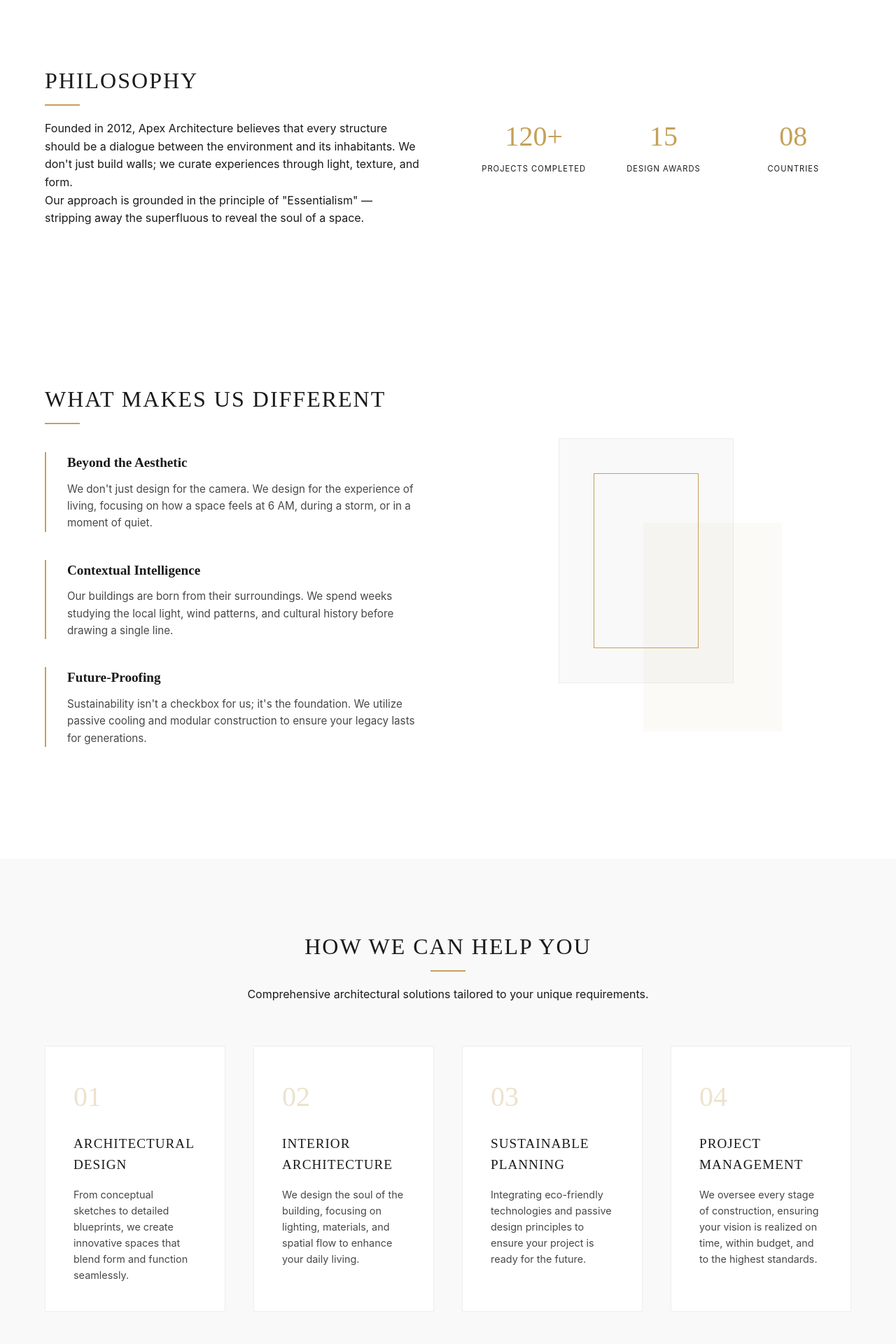
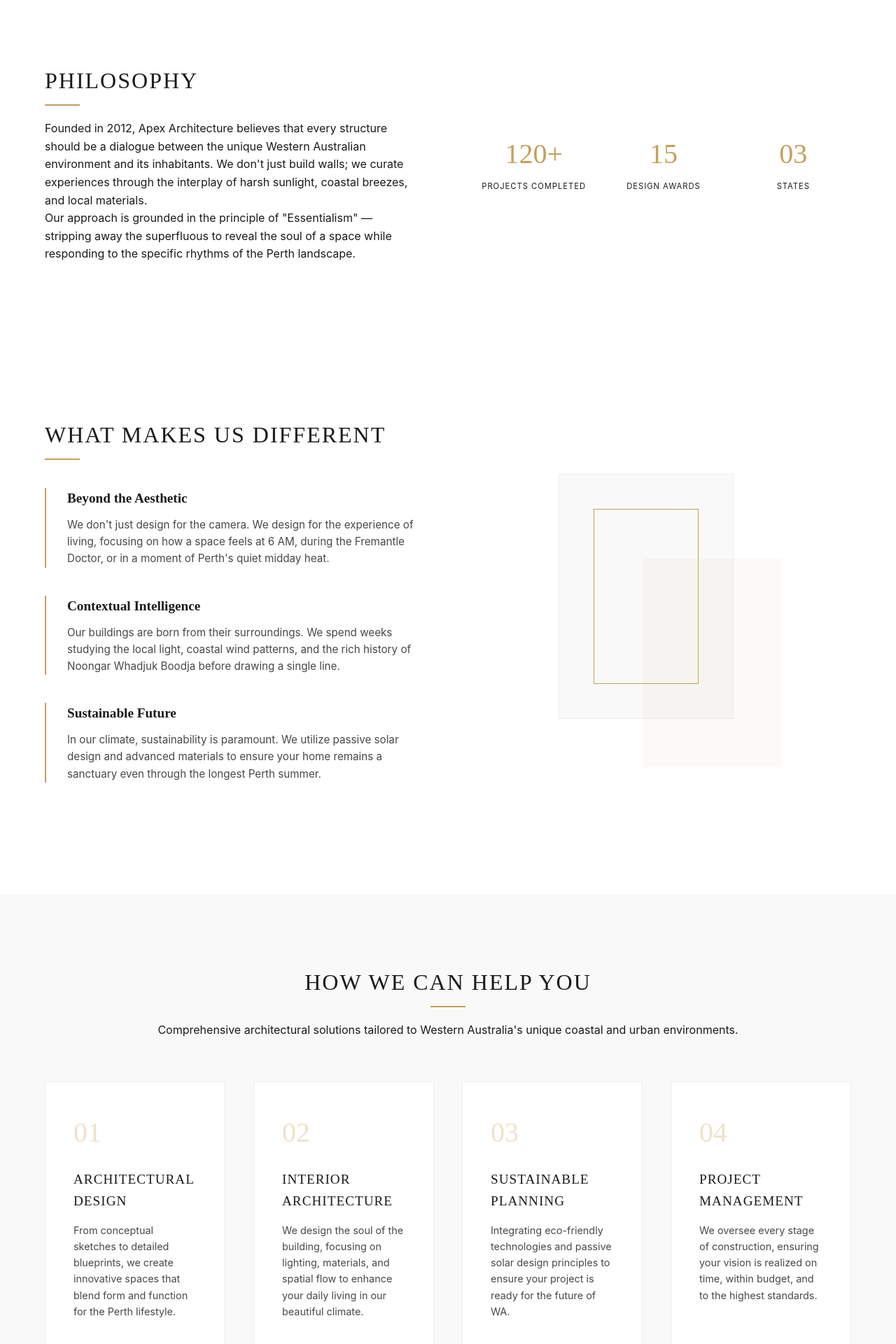
Before and after one commit to MarcusBloomfield/BuissnessWebsite, a Vue app: page / in a window 1280 px wide. Shown: the part 810-2730 px from the top of the page at 70% size. Built offline with nearby package versions, Linux system fonts and the light colour scheme.

Commit message:
FIXED: Text is now perth focused

```diff
--- a/index.html
+++ b/index.html
@@ -4,7 +4,7 @@
     <meta charset="UTF-8" />
     <link rel="icon" type="image/svg+xml" href="/favicon.svg" />
     <meta name="viewport" content="width=device-width, initial-scale=1.0" />
-    <title>buissnesswebsite</title>
+    <title>Apex Architecture | Perth Architectural Studio</title>
   </head>
   <body>
     <div id="app"></div>
--- a/src/App.vue
+++ b/src/App.vue
@@ -18,7 +18,7 @@
       <div class="hero-image-placeholder"></div>
       <div class="hero-content container animate-up">
         <h1>Sculpting Space.<br>Defining Life.</h1>
-        <p>Award-winning architectural studio focused on minimalist, sustainable, and human-centric design.</p>
+        <p>Award-winning Perth architectural studio focused on minimalist, sustainable, and human-centric design.</p>
         <a href="#projects" class="btn">View Archive</a>
       </div>
     </header>
@@ -28,8 +28,8 @@
       <div class="container grid-2">
         <div class="about-text animate-up">
           <h2 class="section-title">Philosophy</h2>
-          <p>Founded in 2012, Apex Architecture believes that every structure should be a dialogue between the environment and its inhabitants. We don't just build walls; we curate experiences through light, texture, and form.</p>
-          <p>Our approach is grounded in the principle of "Essentialism" — stripping away the superfluous to reveal the soul of a space.</p>
+          <p>Founded in 2012, Apex Architecture believes that every structure should be a dialogue between the unique Western Australian environment and its inhabitants. We don't just build walls; we curate experiences through the interplay of harsh sunlight, coastal breezes, and local materials.</p>
+          <p>Our approach is grounded in the principle of "Essentialism" — stripping away the superfluous to reveal the soul of a space while responding to the specific rhythms of the Perth landscape.</p>
         </div>
         <div class="about-stats">
           <div class="stat-item">
@@ -41,8 +41,8 @@
             <span class="stat-label">Design Awards</span>
           </div>
           <div class="stat-item">
-            <span class="stat-num">08</span>
-            <span class="stat-label">Countries</span>
+            <span class="stat-num">03</span>
+            <span class="stat-label">States</span>
           </div>
         </div>
       </div>
@@ -57,15 +57,15 @@
             <div class="diff-items">
               <div class="diff-item">
                 <h4>Beyond the Aesthetic</h4>
-                <p>We don't just design for the camera. We design for the experience of living, focusing on how a space feels at 6 AM, during a storm, or in a moment of quiet.</p>
+                <p>We don't just design for the camera. We design for the experience of living, focusing on how a space feels at 6 AM, during the Fremantle Doctor, or in a moment of Perth's quiet midday heat.</p>
               </div>
               <div class="diff-item">
                 <h4>Contextual Intelligence</h4>
-                <p>Our buildings are born from their surroundings. We spend weeks studying the local light, wind patterns, and cultural history before drawing a single line.</p>
+                <p>Our buildings are born from their surroundings. We spend weeks studying the local light, coastal wind patterns, and the rich history of Noongar Whadjuk Boodja before drawing a single line.</p>
               </div>
               <div class="diff-item">
-                <h4>Future-Proofing</h4>
-                <p>Sustainability isn't a checkbox for us; it's the foundation. We utilize passive cooling and modular construction to ensure your legacy lasts for generations.</p>
+                <h4>Sustainable Future</h4>
+                <p>In our climate, sustainability is paramount. We utilize passive solar design and advanced materials to ensure your home remains a sanctuary even through the longest Perth summer.</p>
               </div>
             </div>
           </div>
@@ -85,23 +85,23 @@
       <div class="container">
         <div class="section-header centered">
           <h2 class="section-title">How We Can Help You</h2>
-          <p>Comprehensive architectural solutions tailored to your unique requirements.</p>
+          <p>Comprehensive architectural solutions tailored to Western Australia's unique coastal and urban environments.</p>
         </div>
         <div class="services-grid">
           <div class="service-card animate-up">
             <div class="service-icon">01</div>
             <h3>Architectural Design</h3>
-            <p>From conceptual sketches to detailed blueprints, we create innovative spaces that blend form and function seamlessly.</p>
+            <p>From conceptual sketches to detailed blueprints, we create innovative spaces that blend form and function for the Perth lifestyle.</p>
           </div>
           <div class="service-card animate-up">
             <div class="service-icon">02</div>
             <h3>Interior Architecture</h3>
-            <p>We design the soul of the building, focusing on lighting, materials, and spatial flow to enhance your daily living.</p>
+            <p>We design the soul of the building, focusing on lighting, materials, and spatial flow to enhance your daily living in our beautiful climate.</p>
           </div>
           <div class="service-card animate-up">
             <div class="service-icon">03</div>
             <h3>Sustainable Planning</h3>
-            <p>Integrating eco-friendly technologies and passive design principles to ensure your project is ready for the future.</p>
+            <p>Integrating eco-friendly technologies and passive solar design principles to ensure your project is ready for the future of WA.</p>
           </div>
           <div class="service-card animate-up">
             <div class="service-icon">04</div>
@@ -117,7 +117,7 @@
       <div class="container">
         <div class="section-header">
           <h2 class="section-title">Selected Works</h2>
-          <p>A collection of our most impactful architectural interventions.</p>
+          <p>A collection of our most impactful architectural interventions across Western Australia.</p>
         </div>
         <div class="projects-grid">
           <ProjectCard
@@ -141,26 +141,26 @@
         <div class="testimonials-grid">
           <div class="testimonial-card animate-up">
             <div class="quote-icon">“</div>
-            <p class="quote-text">Apex Architecture transformed our vision into a reality that exceeded all expectations. Their attention to light and natural materials created a sanctuary we never want to leave.</p>
+            <p class="quote-text">Apex Architecture transformed our Cottesloe vision into a reality that exceeded all expectations. Their attention to light and natural materials created a sanctuary we never want to leave.</p>
             <div class="client-info">
               <span class="client-name">Eleanor Vance</span>
-              <span class="client-project">The Glass Pavilion</span>
+              <span class="client-project">The Cottesloe Pavilion</span>
             </div>
           </div>
           <div class="testimonial-card animate-up">
             <div class="quote-icon">“</div>
-            <p class="quote-text">Working with the team was a masterclass in collaboration. They listened deeply to our needs while pushing the boundaries of what we thought was possible for a commercial space.</p>
+            <p class="quote-text">Working with the team was a masterclass in collaboration. They listened deeply to our needs while pushing the boundaries of what we thought was possible for a Subiaco commercial space.</p>
             <div class="client-info">
               <span class="client-name">Julian Thorne</span>
-              <span class="client-project">Ethereal Office</span>
+              <span class="client-project">Subiaco Creative Hub</span>
             </div>
           </div>
           <div class="testimonial-card animate-up">
             <div class="quote-icon">“</div>
-            <p class="quote-text">Minimalist, functional, and breathtakingly beautiful. Our coastal retreat feels perfectly integrated with the landscape, as if it was always meant to be there.</p>
+            <p class="quote-text">Minimalist, functional, and breathtakingly beautiful. Our Margaret River retreat feels perfectly integrated with the landscape, as if it was always meant to be there.</p>
             <div class="client-info">
               <span class="client-name">Sophia Chen</span>
-              <span class="client-project">Coastal Retreat</span>
+              <span class="client-project">Margaret River Estate</span>
             </div>
           </div>
         </div>
@@ -185,7 +185,7 @@
           <div class="footer-logo">APEX<span>ARCH</span></div>
           <div class="footer-info">
             <p>© 2026 Apex Architecture Studio</p>
-            <p>124 Design District, London, UK</p>
+            <p>Suite 12, 50 St Georges Terrace, Perth WA 6000</p>
           </div>
           <div class="social-links">
             <a href="#">Instagram</a>
@@ -218,32 +218,32 @@ onUnmounted(() => {
 
 const projects = [
   {
-    title: 'The Glass Pavilion',
+    title: 'Cottesloe Residence',
     category: 'Residential',
     gradient: 'linear-gradient(45deg, #2c3e50, #bdc3c7)'
   },
   {
-    title: 'Summit Observatory',
+    title: 'Kings Park Pavilion',
     category: 'Public Space',
     gradient: 'linear-gradient(135deg, #1a1a1a, #4a4a4a)'
   },
   {
-    title: 'Ethereal Office',
+    title: 'Subiaco Studio',
     category: 'Commercial',
     gradient: 'linear-gradient(to right, #ece9e6, #ffffff)'
   },
   {
-    title: 'Monolith House',
+    title: 'Applecross Modern',
     category: 'Residential',
     gradient: 'linear-gradient(to bottom, #232526, #414345)'
   },
   {
-    title: 'The Atrium',
+    title: 'Fremantle Loft',
     category: 'Interior',
     gradient: 'linear-gradient(120deg, #fdfbfb 0%, #ebedee 100%)'
   },
   {
-    title: 'Coastal Retreat',
+    title: 'Margaret River Estate',
     category: 'Hospitality',
     gradient: 'linear-gradient(to top, #cfd9df 0%, #e2ebf0 100%)'
   }
--- a/src/components/ContactForm.vue
+++ b/src/components/ContactForm.vue
@@ -70,7 +70,7 @@ const form = reactive({
 })
 
 const isEmailOptionsOpen = ref(false)
-const emailRecipient = 'marcusbloomfield3@gmail.com'
+const emailRecipient = 'info@apexarch.com.au'
 
 const emailSubject = computed(() => `New Enquiry: ${form.subject} - ${form.name}`)
 const emailBody = computed(() => `Name: ${form.name}\nEmail: ${form.email}\n\nMessage:\n${form.message}`)
```
